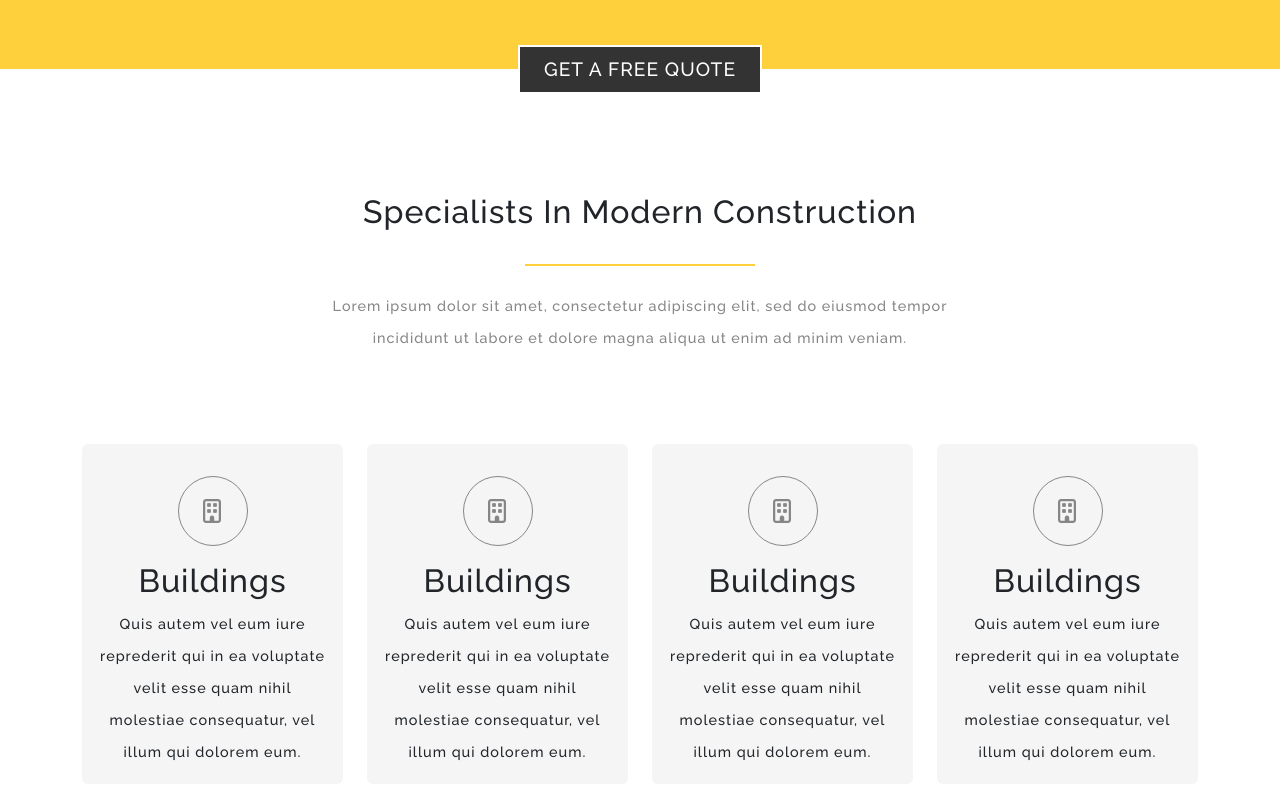
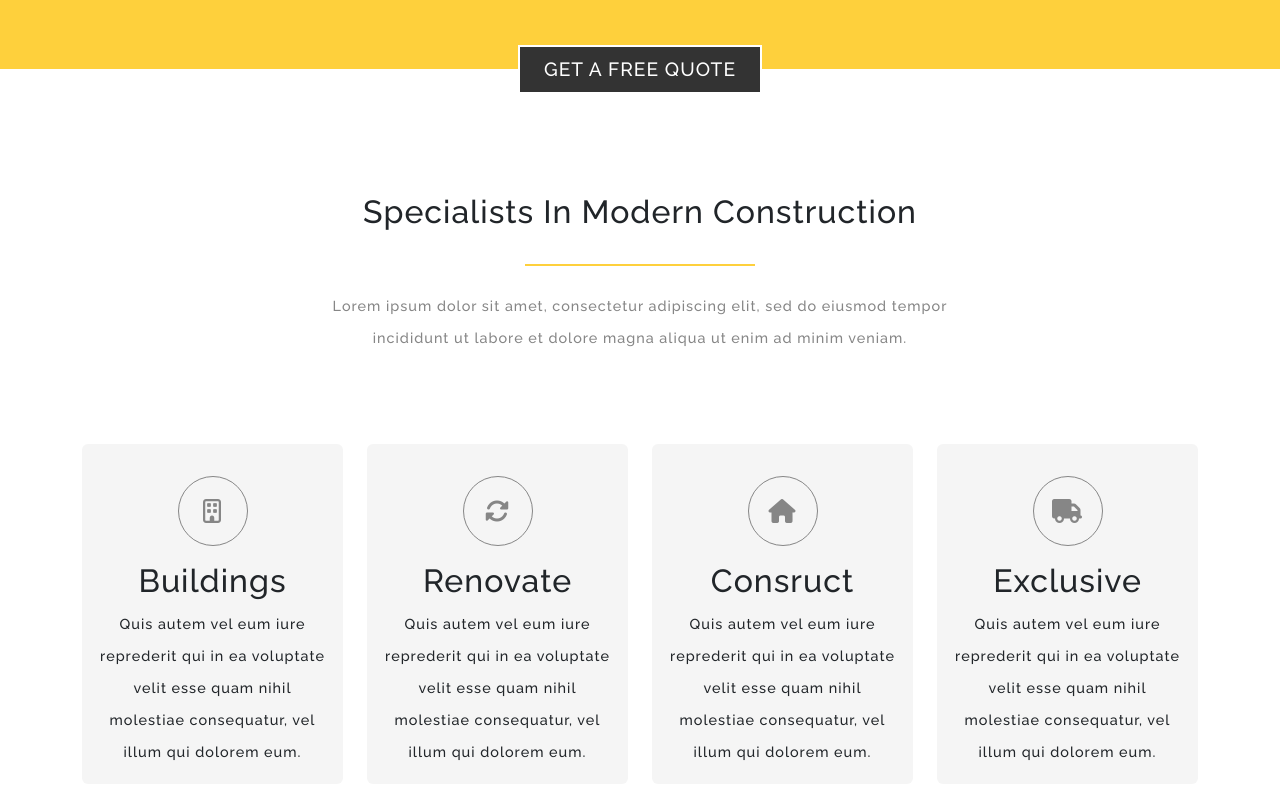
Before and after one commit to pierluigicarrieri/proj-html-vuejs, a Vue app: page / in a window 1280 px wide. Shown: the part 921-1721 px from the top of the page. Built offline with nearby package versions, Linux system fonts and the light colour scheme.

Commit message:
Added dynamic create/data fetching first section

```diff
--- a/src/App.vue
+++ b/src/App.vue
@@ -29,50 +29,17 @@ export default {
     <TheHeader></TheHeader>
     <main>
         <section>
-            <MainSeparator :title="store.firstMainSeparator.title"></MainSeparator>
+            <MainSeparator :title="store.separatorsData.firstSeparator.title"></MainSeparator>
             <div class="container main-container">
                 <div class="row row-cols-4 g-4">
-                    <div class="col">
+                    <div class="col" v-for="card in store.cardsData.firstCard">
                         <div class="first-card card border-0 text-center">
                             <div class="card-body">
                                 <div class="icon-container d-flex justify-content-center align-items-center my-3">
-                                    <i class="fa-regular fa-building"></i>
+                                    <i :class="`${card.icon}`"></i>
                                 </div>
-                                <h2 class="card-title">Buildings</h2>
-                                <p class="card-text">Quis autem vel eum iure reprederit qui in ea voluptate velit esse quam nihil molestiae consequatur, vel illum qui dolorem eum.</p>
-                            </div>
-                        </div>
-                    </div>
-                    <div class="col">
-                        <div class="first-card card border-0 text-center">
-                            <div class="card-body">
-                                <div class="icon-container d-flex justify-content-center align-items-center my-3">
-                                    <i class="fa-regular fa-building"></i>
-                                </div>
-                                <h2 class="card-title">Buildings</h2>
-                                <p class="card-text">Quis autem vel eum iure reprederit qui in ea voluptate velit esse quam nihil molestiae consequatur, vel illum qui dolorem eum.</p>
-                            </div>
-                        </div>
-                    </div>
-                    <div class="col">
-                        <div class="first-card card border-0 text-center">
-                            <div class="card-body">
-                                <div class="icon-container d-flex justify-content-center align-items-center my-3">
-                                    <i class="fa-regular fa-building"></i>
-                                </div>
-                                <h2 class="card-title">Buildings</h2>
-                                <p class="card-text">Quis autem vel eum iure reprederit qui in ea voluptate velit esse quam nihil molestiae consequatur, vel illum qui dolorem eum.</p>
-                            </div>
-                        </div>
-                    </div>
-                    <div class="col">
-                        <div class="first-card card border-0 text-center">
-                            <div class="card-body">
-                                <div class="icon-container d-flex justify-content-center align-items-center my-3">
-                                    <i class="fa-regular fa-building"></i>
-                                </div>
-                                <h2 class="card-title">Buildings</h2>
-                                <p class="card-text">Quis autem vel eum iure reprederit qui in ea voluptate velit esse quam nihil molestiae consequatur, vel illum qui dolorem eum.</p>
+                                <h2 class="card-title">{{ card.title }}</h2>
+                                <p class="card-text">{{ card.text }}</p>
                             </div>
                         </div>
                     </div>
--- a/src/store.js
+++ b/src/store.js
@@ -10,9 +10,36 @@ export const store = reactive ({
         "ARTICLES"
     ],
 
-    firstMainSeparator: {
-        title: "Specialists In Modern Construction",
-        text: ""
+    cardsData: {
+        firstCard: [
+            {
+                icon: "fa-regular fa-building",
+                title: "Buildings",
+                text: "Quis autem vel eum iure reprederit qui in ea voluptate velit esse quam nihil molestiae consequatur, vel illum qui dolorem eum."
+            },
+            {
+                icon: "fa-solid fa-rotate",
+                title: "Renovate",
+                text: "Quis autem vel eum iure reprederit qui in ea voluptate velit esse quam nihil molestiae consequatur, vel illum qui dolorem eum."
+            },
+            {
+                icon: "fa-solid fa-house",
+                title: "Consruct",
+                text: "Quis autem vel eum iure reprederit qui in ea voluptate velit esse quam nihil molestiae consequatur, vel illum qui dolorem eum."
+            },
+            {
+                icon: "fa-solid fa-truck",
+                title: "Exclusive",
+                text: "Quis autem vel eum iure reprederit qui in ea voluptate velit esse quam nihil molestiae consequatur, vel illum qui dolorem eum."
+            },
+        ]
+    },
+
+    separatorsData: {
+        firstSeparator: {
+            title: "Specialists In Modern Construction",
+            text: ""
+        },
     }
 
 })
```
